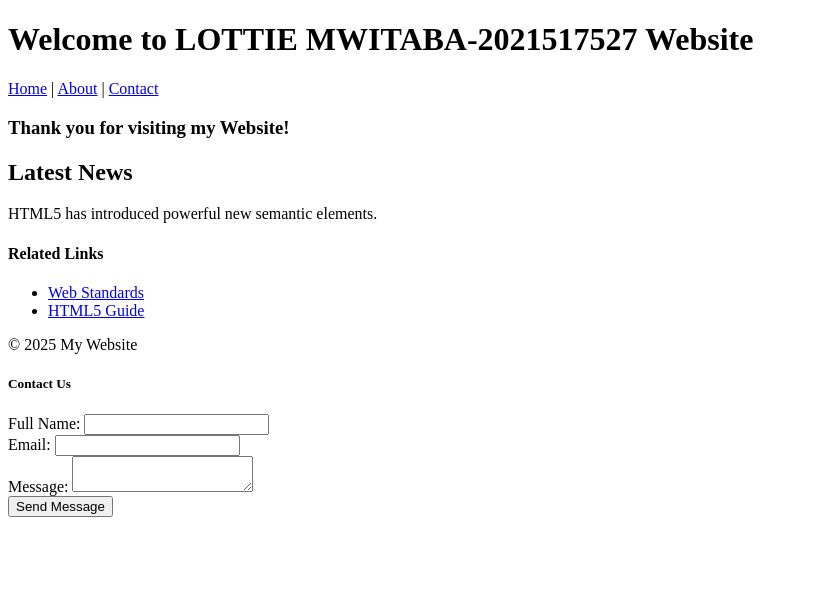
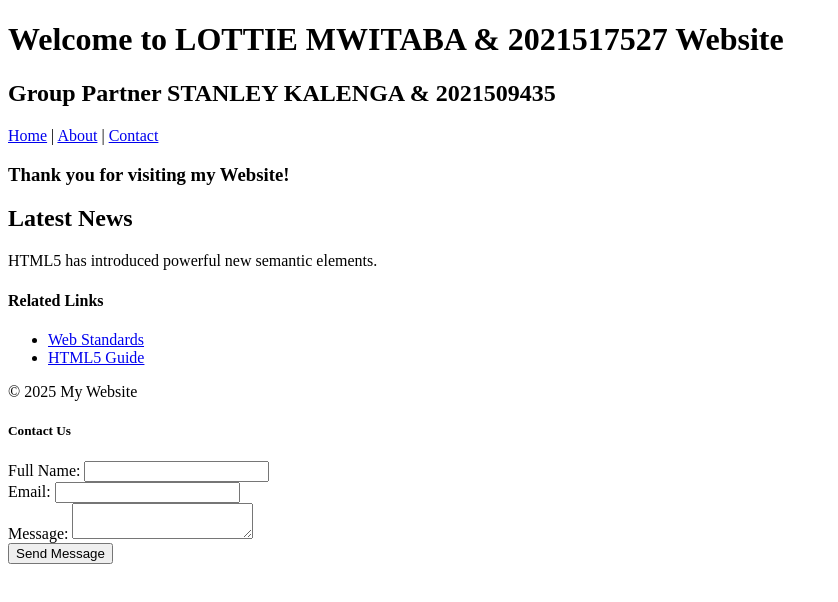
Before and after one commit to Lottie-Blower/lab2--html, a plain HTML site: page index.html in a window 1280 px wide. Shown: the whole page, without its empty margins (0-838 px from the left). Drawn offline with Linux system fonts and the light colour scheme.

Commit message:
Update index.html

```diff
--- a/index.html
+++ b/index.html
@@ -7,7 +7,8 @@
   </head>
   <body>
     <header>
-      <h1>Welcome to LOTTIE MWITABA-2021517527 Website</h1>
+      <h1>Welcome to LOTTIE MWITABA & 2021517527 Website</h1>
+       <h2>Group Partner STANLEY KALENGA & 2021509435</h2>
       <nav>
         <a href="#">Home</a> | <a href="#">About</a> |
         <a href="#">Contact</a>
```
